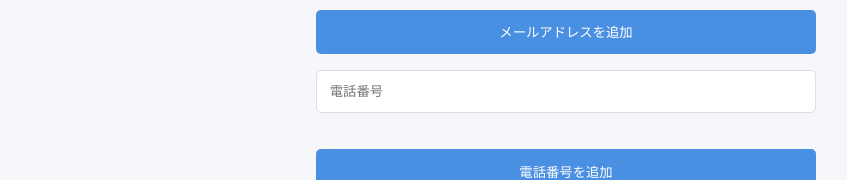
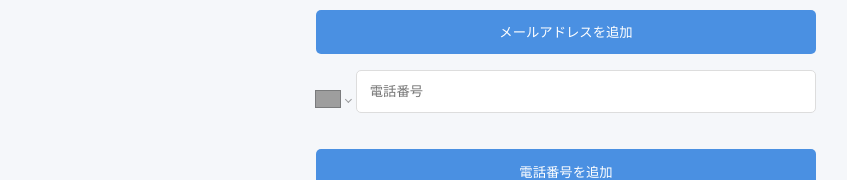
Before and after one commit to riku103/React_training_1, a React (Create React App) app: page / in a window 1280 px wide. Shown: the part 1673-1853 px from the top of the page, without its empty margins (74-921 px from the left). Built offline with nearby package versions, Linux system fonts and the light colour scheme; grey boxes are pictures that could not be loaded; the HTML template or start-up script is replaced by a standard one.

Commit message:
電話番号入力欄に国コード選択のUIを追加

```diff
--- a/src/components/Contact/Contact.tsx
+++ b/src/components/Contact/Contact.tsx
@@ -1,6 +1,9 @@
 import styles from "./Contact.module.css";
 import { useForm, useFieldArray } from "react-hook-form";
 import { useState } from "react";
+import PhoneInput from 'react-phone-number-input';
+import 'react-phone-number-input/style.css';
+
 const Contact = () => {
   const { register, handleSubmit, control, formState: { errors, isSubmitting }, reset } = useForm({
     mode: "onChange",
@@ -72,14 +75,20 @@ const Contact = () => {
 
           {telFields.map((field, index) => (
             <div key={field.id} className={styles.inputContainer}>
-              <input
-                {...register(`tels.${index}.tel`, {
-                  pattern: {
-                    value: /^[0-9]+$/,
-                    message: "電話番号は数字のみで入力してください。",
-                  },
-                })}
-                type="tel"
+              <PhoneInput
+                international
+                defaultCountry="JP"
+                {...register(`tels.${index}.tel`)}
+                onChange={(value) => {
+                  // PhoneInputの値を手動でフォームに設定
+                  const event = {
+                    target: {
+                      name: `tels.${index}.tel`,
+                      value: value || ''
+                    }
+                  };
+                  register(`tels.${index}.tel`).onChange(event);
+                }}
                 placeholder="電話番号"
               />
               {errors.tels?.[index]?.tel && (
```
